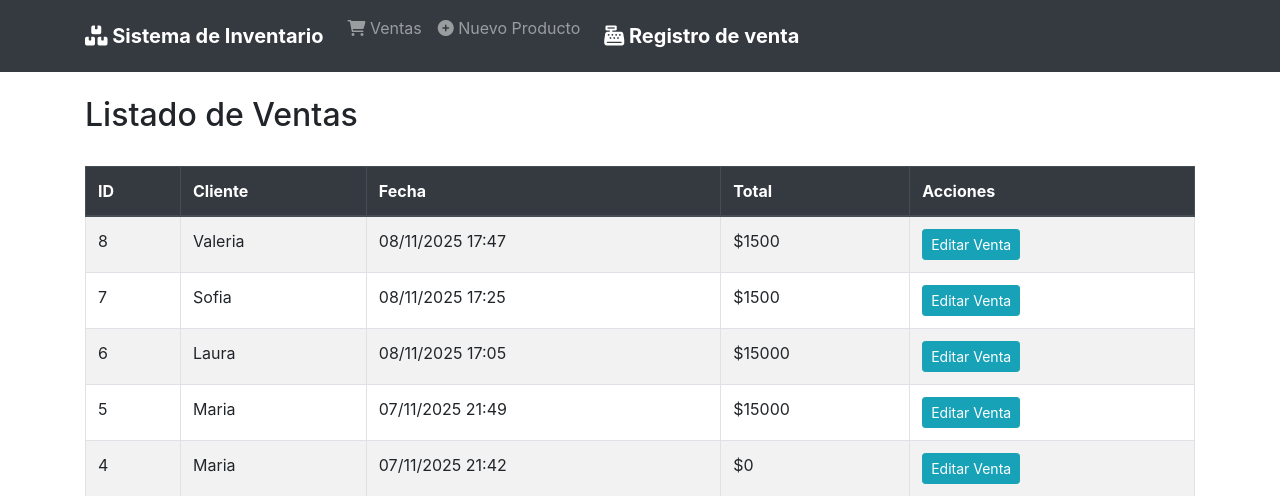
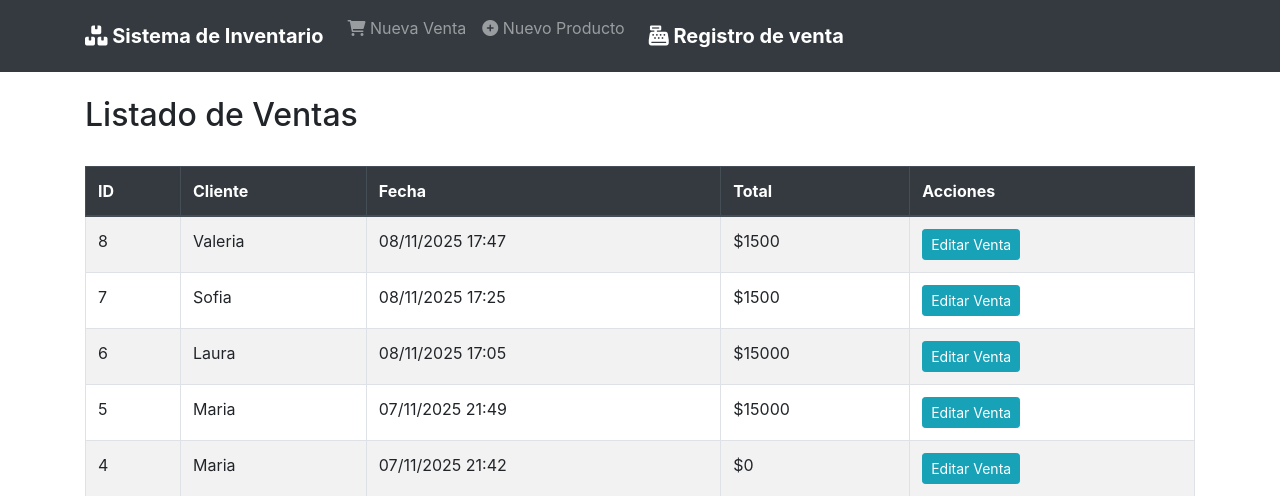
Before and after one commit to David-irusta/Ultimo-practico, a Django app: page /ventas/Listar-venta/ in a window 1280 px wide. Shown: the top 496 px of the page. Run offline with Django 5.2, Linux system fonts and the light colour scheme; data comes from the database, SQL or seed files in the repository; some libraries are stand-ins or nearby versions.

Commit message:
Pagina funcionando

```diff
--- a/inventario/templates/productos/base.html
+++ b/inventario/templates/productos/base.html
@@ -58,7 +58,7 @@
                         </a>
                     </li>
                     <li class="nav-item">
-                        <a class="nav-link" href="{% url 'ventas:venta_form' %}" class="nav-link">
+                        <a class="nav-link" href="{% url 'ventas:venta_create' %}" class="nav-link">
                             <i class="fas fa-cash-register"></i> Registrar Venta
                         </a>
                     </li>
--- a/inventario/templates/productos/producto_list.html
+++ b/inventario/templates/productos/producto_list.html
@@ -75,7 +75,7 @@
                         <a href="{% url 'productos:ajuste_stock_form' producto.pk %}" class="btn btn-secondary" title="Editar stock">
                             <i class="fas fa-warehouse"></i>
                         </a>
-                        <a href="{% url 'ventas:venta_form' %}" class="btn btn-warning" title="Agregar al carrito">
+                        <a href="{% url 'ventas:venta_create' %}" class="btn btn-warning" title="Nueva venta">
                             <i class="fas fa-cart-plus"></i>
                         </a>
                     </div>
--- a/inventario/templates/ventas/base.html
+++ b/inventario/templates/ventas/base.html
@@ -35,8 +35,8 @@
             <div class="collapse navbar-collapse" id="navbarNav">
                 <ul class="navbar-nav mr-auto">
                     <li class="nav-item">
-                        <a class="nav-link" href="{% url 'ventas:venta_form' %}">
-                            <i class="fas fa-shopping-cart"></i> Ventas
+                        <a class="nav-link" href="{% url 'ventas:venta_create' %}">
+                            <i class="fas fa-shopping-cart"></i> Nueva Venta
                         </a>
                     </li>
                     <li class="nav-item">
--- a/inventario/templates/ventas/venta_form.html
+++ b/inventario/templates/ventas/venta_form.html
@@ -2,7 +2,7 @@
 {% load crispy_forms_tags %}
 {% load bootstrap4 %}
 
-{% block title %}{% if form.instance.pk %}Editar{% else %}Crear {% endif %}{% endblock %}
+{% block title %}{% if form.instance.pk %}Editar{% else %}Crear{% endif %}{% endblock %}
 {% block header %}{% if form.instance.pk %}Editar{% else %}Crear Venta{% endif %}{% endblock %}
 
 {% block content %}
--- a/inventario/templates/ventas/venta_list.html
+++ b/inventario/templates/ventas/venta_list.html
@@ -24,7 +24,7 @@
                 <td>{{ venta.fecha|date:"d/m/Y H:i" }}</td>
                 <td>${{ venta.total }}</td>
                 <td>
-                    <a href="{% url 'ventas:venta_form' %}" class="btn btn-info btn-sm">Editar Venta</a>
+                    <a href="{% url 'ventas:venta_form' venta.pk %}" class="btn btn-info btn-sm">Editar Venta</a>
                 </td>
             </tr>
             {% empty %}
```
